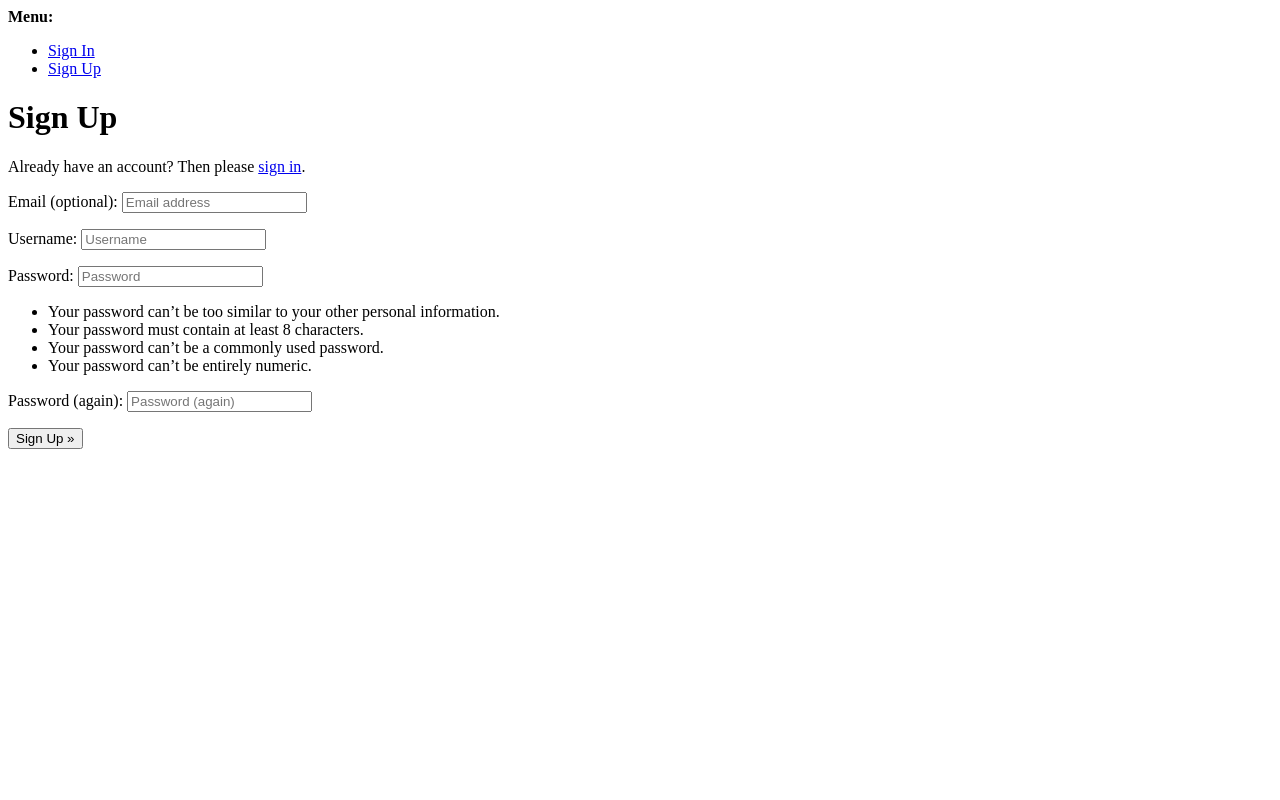
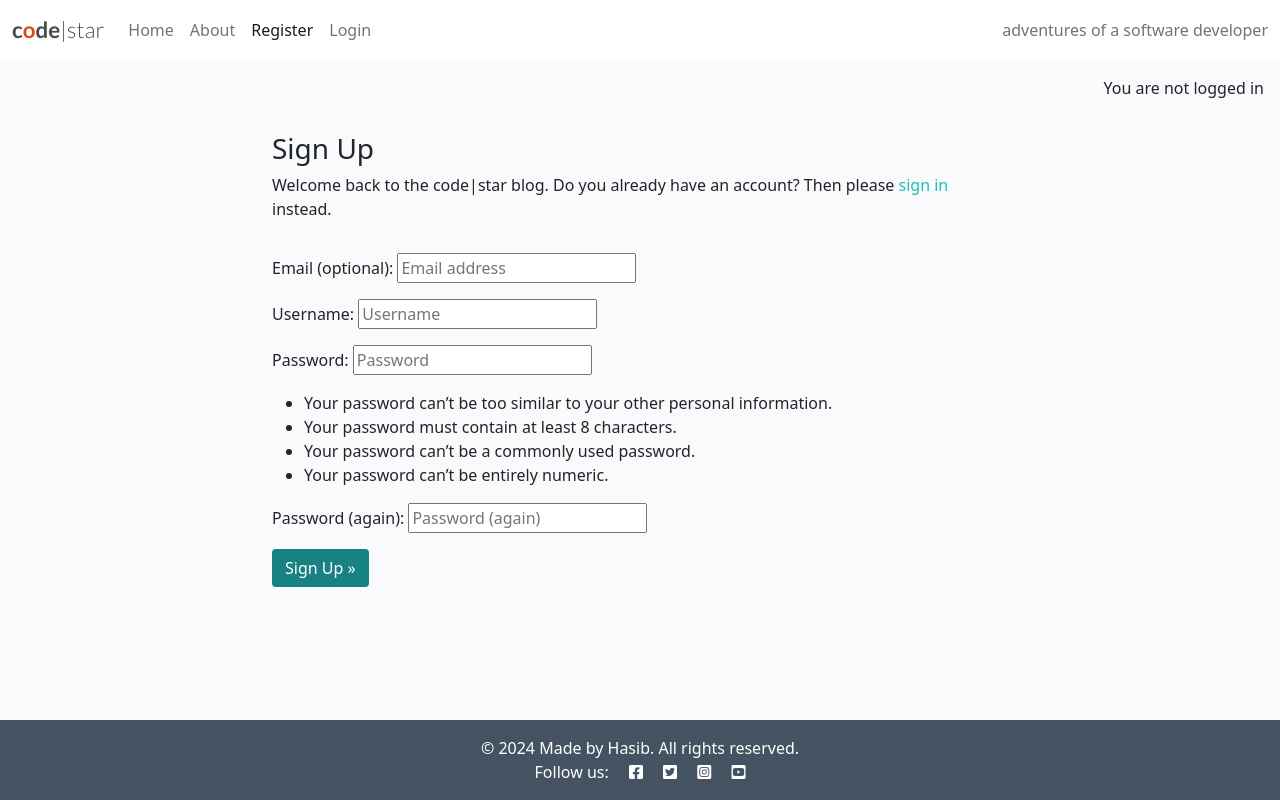
Before and after one commit to HasibullahFathi/django-blog, a Django app: page /accounts/signup/ in a window 1280 px wide. Run offline with Django 4.2, Linux system fonts and the light colour scheme.

Commit message:
add allAuth to create and login user

```diff
--- a/templates/account/signup.html
+++ b/templates/account/signup.html
@@ -1,21 +1,36 @@
-{% extends "account/base.html" %}
+{% extends "base.html" %}
 
 {% load i18n %}
 
-{% block head_title %}{% trans "Signup" %}{% endblock head_title %}
+{% block head_title %}{% trans "Signup" %}{% endblock %}
 
 {% block content %}
-<h1>{% trans "Sign Up" %}</h1>
+<div class="container">
+  <div class="row">
+    <div class="col-md-8 mt-3 offset-md-2">
+      <h3>{% trans "Sign Up" %}</h3>
 
-<p>{% blocktrans %}Already have an account? Then please <a href="{{ login_url }}">sign in</a>.{% endblocktrans %}</p>
-
+      <p>{% blocktrans %}
+        Welcome back to the code|star blog.
+        Do you already have an account? Then please
+        <a class="link" href="{{ login_url }}">sign in</a>
+        instead.
+        {% endblocktrans %}</p>
+    </div>
+  </div>
+  <div class="row">
+    <div class="col-md-8 mt-3 offset-md-2">
       <form class="signup" id="signup_form" method="post" action="{% url 'account_signup' %}">
         {% csrf_token %}
         {{ form.as_p }}
         {% if redirect_field_value %}
         <input type="hidden" name="{{ redirect_field_name }}" value="{{ redirect_field_value }}" />
         {% endif %}
-  <button type="submit">{% trans "Sign Up" %} &raquo;</button>
+        <button class="btn btn-signup right" type="submit">
+          {% trans "Sign Up" %} &raquo;</button>
       </form>
+    </div>
+  </div>
+</div>
 
-{% endblock content %}
+{% endblock %}
--- a/templates/base.html
+++ b/templates/base.html
@@ -74,7 +74,11 @@
     </nav>
 
     <main class="flex-shrink-0 main-bg">
-
+        {% if user.is_authenticated %}
+        <p class="text-end m-3">You are logged in as {{ user }}</p>
+        {% else %}
+        <p class="text-end m-3">You are not logged in</p>
+        {% endif %}
         {% block content %}
         <!-- Content Goes here -->
         {% endblock content %}
```
Lines whose indentation alone changed are shown as unchanged.
